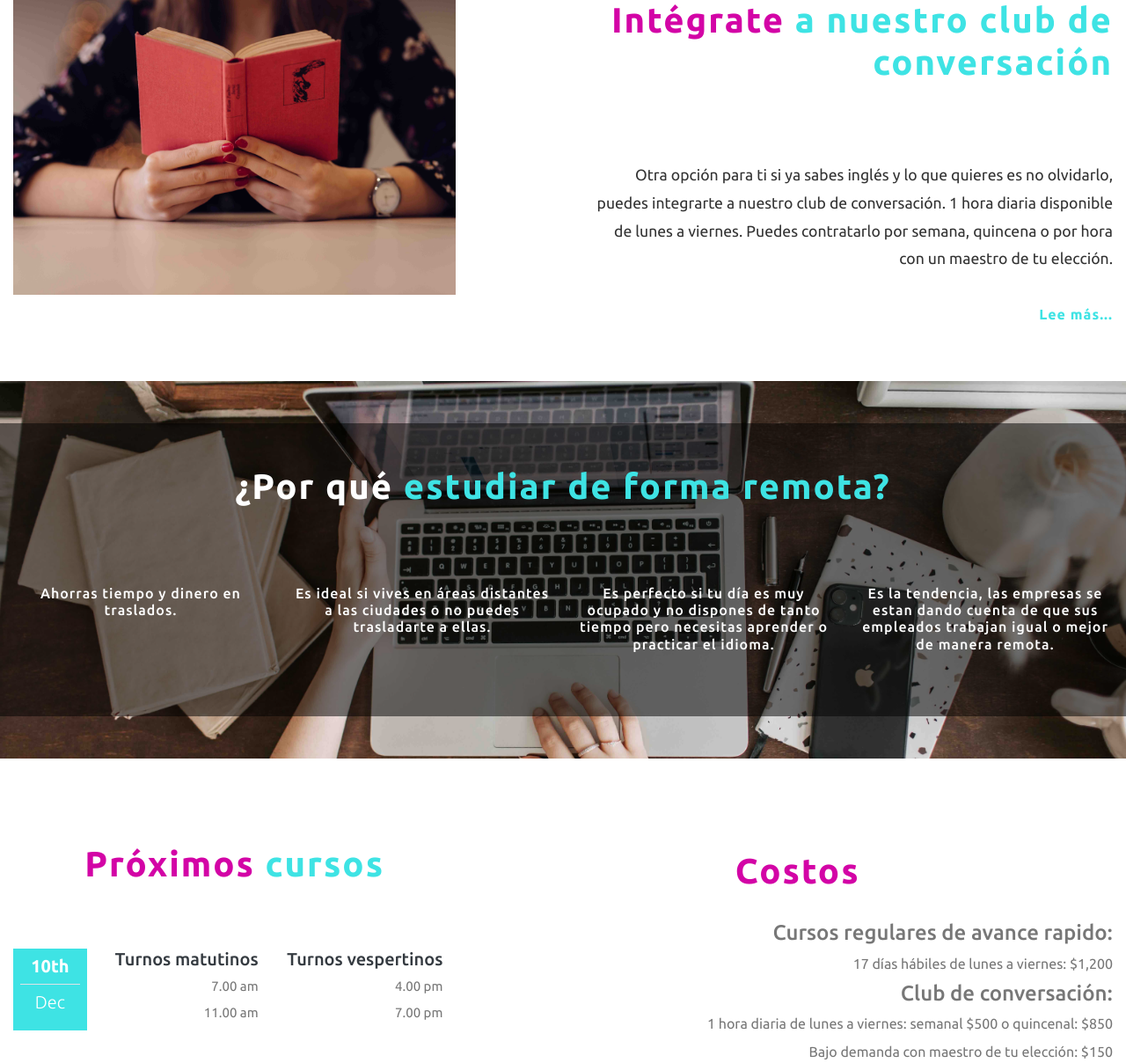
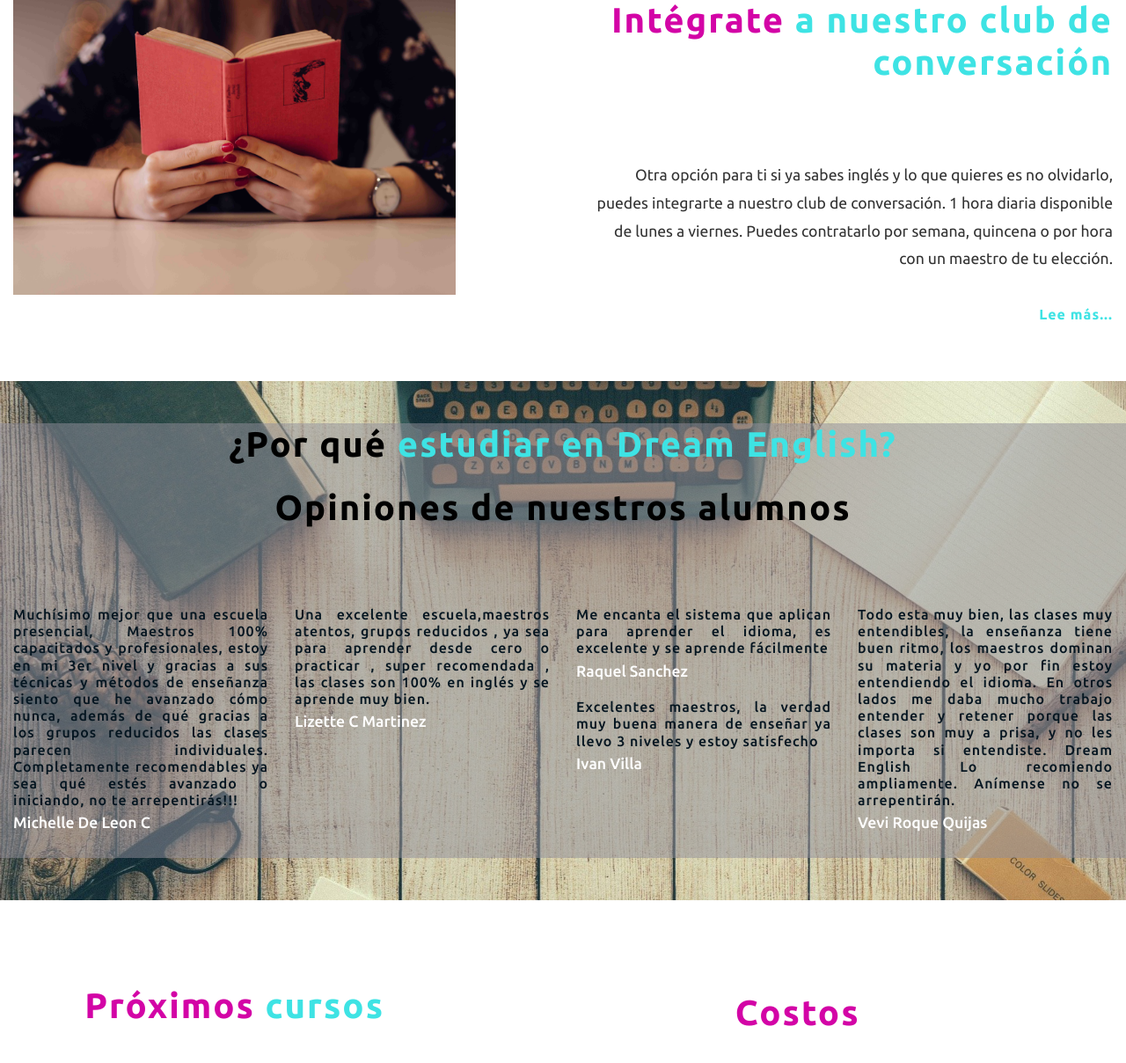
Before and after one commit to cf2013/dreamenglish, a PHP site: page /index.html in a window 1280 px wide. Shown: the part 3380-4588 px from the top of the page at 88% size. Run offline with PHP 8.4, Linux system fonts and the light colour scheme.

Commit message:
fecha, opiniones y copyright

```diff
--- a/assets/css/style.css
+++ b/assets/css/style.css
@@ -622,6 +622,30 @@ figure {
 }
 .formaRemota{
     background-color: rgba(0, 0, 0, .5);
+}
+.opinionesAlumnos{
+    background-color: rgba(144, 143, 155, 0.514);
+}
+
+.testimonials-2{
+    background: url(../imgs/typewriter.jpg) no-repeat center fixed;
+    background-size: cover;
+    -webkit-background-size: cover;
+    -moz-background-size: cover;
+    -o-background-size: cover;
+    -ms-background-size: cover;
+}
+.testimonials-2 h3{
+    font-weight: 800;
+    color:black;
+}
+.testimonials-2 h6{
+    color: rgb(4, 21, 32);
+    text-align: justify ;
+}
+.testimonials-2 p{
+    color: white;
+    font-weight: 500;
 }
 /* //testimonials */
 /* footer */
--- a/index.html
+++ b/index.html
@@ -205,26 +205,34 @@
 	</section>
     <!-- //services -->
 	<!-- testimonials -->
-	<div class="testimonials py-lg-5">
-		<div class="container py-5 formaRemota">
+	<div class="testimonials-2 py-lg-5">
+		<div class="container opinionesAlumnos">
 			 <div class="title-section pb-sm-5 pb-3">
-               <h3 class="heading-agileinfo text-center pb-4">¿Por qué <span> estudiar de forma remota?</span></h3>
+               <h3 class="heading-agileinfo text-center pb-4">¿Por qué <span> estudiar en Dream English?</span></h3>
+			   <h3 class="heading-agileinfo text-center pb-4">Opiniones de nuestros alumnos</h3>
             </div>
 			<div class="mis-stage">
 				<!-- The element to select and apply miSlider to - the class is optional -->
 				<div class="row mis-slider">
 					<!-- The slider element - the class is optional -->
-					<div class="col-lg-3 col-6 mis-slide mb-4">
-						<h6>Ahorras tiempo y dinero en traslados.</h6>
+					<div class="col-lg-3 col-12 mis-slide mb-4">
+						<h6>Muchísimo mejor que una escuela presencial, Maestros 100% capacitados y profesionales, estoy en mi 3er nivel y gracias a sus técnicas y métodos de enseñanza siento que he avanzado cómo nunca, además de qué gracias a los grupos reducidos las clases parecen individuales.
+							Completamente recomendables ya sea qué estés avanzado o iniciando, no te arrepentirás!!! </h6>
+							<p>Michelle De Leon C</p>
 					</div>
-					<div class="col-lg-3 col-6 mis-slide mb-4">
-						<h6>Es ideal si vives en áreas distantes a las ciudades o no puedes trasladarte a ellas. </h6>
+					<div class="col-lg-3 col-12 mis-slide mb-4">
+						<h6>Una excelente escuela,maestros atentos, grupos reducidos , ya sea para aprender desde cero o practicar , super recomendada , las clases son 100% en inglés y se aprende muy bien. </h6>
+						<p>Lizette C Martinez</p>
 					</div>
-					<div class="col-lg-3 col-6 mis-slide mb-4">
-						<h6>Es perfecto si tu día es muy ocupado y no dispones de tanto tiempo pero necesitas aprender o practicar el idioma.</h6>
+					<div class="col-lg-3 col-12 mis-slide mb-4">
+						<h6>Me encanta el sistema que aplican para aprender el idioma, es excelente y se aprende fácilmente</h6>
+						<p>Raquel Sanchez</p>
+						<h6>Excelentes maestros, la verdad  muy buena manera de enseñar ya llevo 3 niveles y estoy satisfecho</h6>
+						<p>Ivan Villa</p>
 					</div>
-					<div class="col-lg-3 col-6 mis-slide mb-4">
-						<h6>Es la tendencia, las empresas se estan dando cuenta de que sus empleados trabajan igual o mejor de manera remota. </h6>
+					<div class="col-lg-3 col-12 mis-slide mb-4">
+						<h6>Todo esta muy bien, las clases muy entendibles, la enseñanza tiene buen ritmo, los maestros dominan su materia y yo por fin estoy entendiendo el idioma. En otros lados me daba mucho trabajo entender y retener porque las clases son muy a prisa, y no les importa si entendiste. Dream English Lo recomiendo ampliamente. Anímense no se arrepentirán. </h6>
+						<p>Vevi Roque Quijas</p>
 					</div>
 
 
@@ -245,8 +253,8 @@
 					<div class="events-w3ls">
 						<div class="d-flex">
 							<div class="col-sm-2 col-2 events-up p-2 text-center">
-								<h5 class="font-weight-bold">10th
-									<span class="border-top font-weight-light pt-2 mt-2">Dec</span>
+								<h5 class="font-weight-bold">20
+									<span class="border-top font-weight-light pt-2 mt-2">Ene</span>
 								</h5>
 							</div>
 							<div class="col-sm-5 col-5 events-right">
@@ -287,6 +295,33 @@
 				</div>
 				<div class="col-lg-7 video">
 					<img src="images/g1.jpg" class="img-fluid" alt="" />
+				</div>
+			</div>
+		</div>
+	</div>
+	<div class="testimonials py-lg-5">
+		<div class="container py-5 formaRemota">
+			 <div class="title-section pb-sm-5 pb-3">
+               <h3 class="heading-agileinfo text-center pb-4">¿Por qué <span> estudiar de forma remota?</span></h3>
+            </div>
+			<div class="mis-stage">
+				<!-- The element to select and apply miSlider to - the class is optional -->
+				<div class="row mis-slider">
+					<!-- The slider element - the class is optional -->
+					<div class="col-lg-3 col-6 mis-slide mb-4">
+						<h6>Ahorras tiempo y dinero en traslados.</h6>
+					</div>
+					<div class="col-lg-3 col-6 mis-slide mb-4">
+						<h6>Es ideal si vives en áreas distantes a las ciudades o no puedes trasladarte a ellas. </h6>
+					</div>
+					<div class="col-lg-3 col-6 mis-slide mb-4">
+						<h6>Es perfecto si tu día es muy ocupado y no dispones de tanto tiempo pero necesitas aprender o practicar el idioma.</h6>
+					</div>
+					<div class="col-lg-3 col-6 mis-slide mb-4">
+						<h6>Es la tendencia, las empresas se estan dando cuenta de que sus empleados trabajan igual o mejor de manera remota. </h6>
+					</div>
+
+
 				</div>
 			</div>
 		</div>
@@ -348,6 +383,9 @@
 			<div class="copyrighttop">
 				<ul>
 					<li>
+						<p>© El nombre y el logotipo de Dream English son una marca registrada</p>
+					</li>
+					<li>
 						<h4>Síguenos en:</h4>
 					</li>
 					<li>
```
Also changed, not shown: assets/imgs/typewriter.jpg (added).
